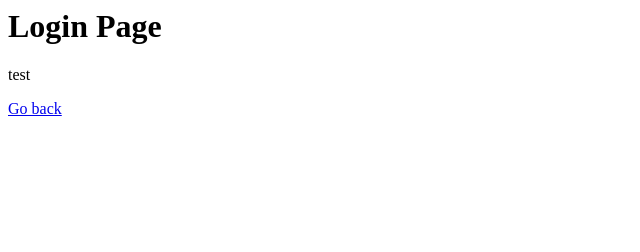
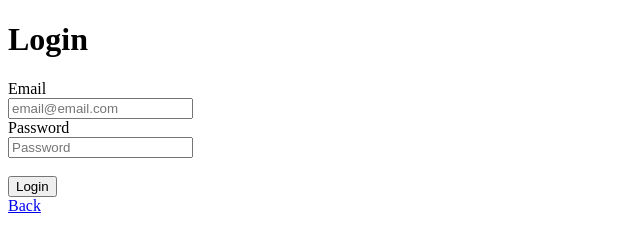
Before and after one commit to Fruit-Fighters/Client, an Electron app: page login.html in a window 800 px wide. Shown: the whole page, without its empty margins (0-640 px from the left). Drawn offline with Linux system fonts and the light colour scheme.

Commit message:
Updates/Basic login form|script for login page

```diff
--- a/login.html
+++ b/login.html
@@ -1,12 +1,43 @@
+<!DOCTYPE html>
 <html>
-    <head>
-        <meta charset="utf-8">
-    </head>
-    <header>
-        <h1>Login Page</h1>
-    </header>
-    <body>
-        <p>test</p>
-        <a href="index.html">Go back</a>
-    </body>
+  <head>
+    <meta charset="UTF-8">
+    <title>Login</title>
+  </head>
+
+<!---below is script to save variables for supabase authentication-->
+  <SCRIPT LANGUAGE="JavaScript">
+    function supabaseauth (form) {
+        username =form.email.value;
+        password =form.password.value
+
+        const authcreds = {
+            username: username,
+            password: password,
+        };
+    }
+   </script>
+<!---below is main form-->
+  <body>
+    <h1>Login</h1>
+    <form onsubmit="return supabaseauth();">
+      <label for="email">
+        Email
+      </label>
+      <br>
+      <input type="email" name="email" id="email" placeholder="email@email.com">
+      <br>
+      <label for="password">
+        Password
+      </label>
+      <br>
+      <input type="password" name="password" id="password" placeholder="Password">
+      <br>
+      <br>
+      <button type="submit" value="Submit" onclick="supabaseauth(this.form.email, this.form.password)">
+        Login
+      </button>
+    </form>
+    <a href="index.html">Back</a>
+</body>
 </html>
--- a/package.json
+++ b/package.json
@@ -23,5 +23,8 @@
     "electron": "^21.1.1",
     "eslint": "^8.25.0",
     "eslint-plugin-react": "^7.31.10"
+  },
+  "dependencies": {
+    "@supabase/supabase-js": "^2.0.0"
   }
 }
```
Also changed, not shown: readme.md, 1 other file.
